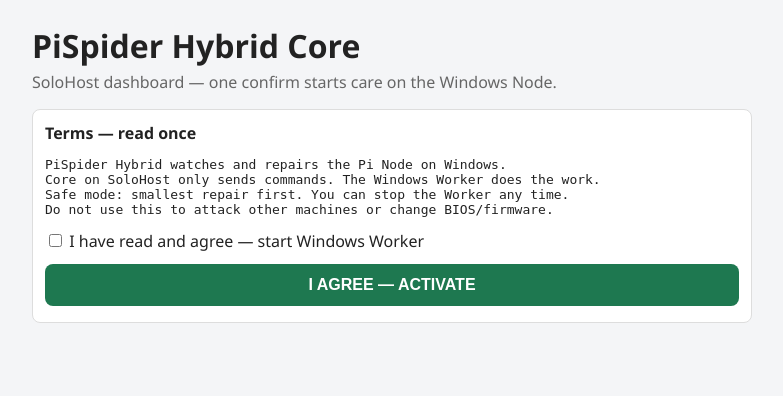
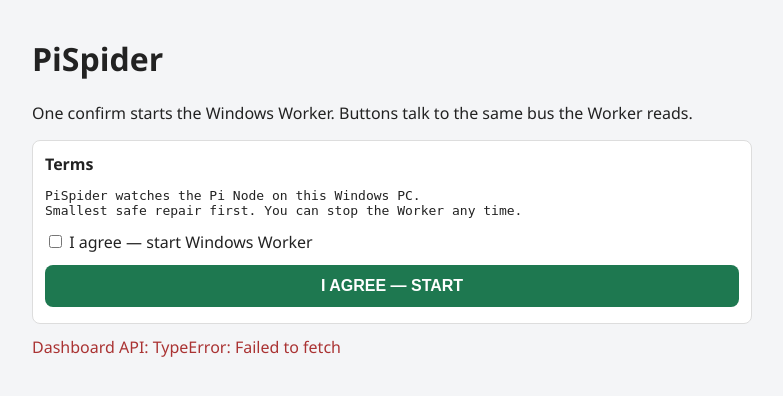
Before and after one commit to cannoi/PiSpider, a Flask app: page / in a window 1280 px wide. Shown: the top 396 px of the page, without its empty margins (248-1031 px from the left). Run offline with Flask 3, Linux system fonts and the light colour scheme; data that the repository does not hold is empty; parts of the project's set-up code (start-up, migrations or seed data) failed here and were passed over.

Commit message:
Update from ZIP

```diff
--- a/app.py
+++ b/app.py
@@ -37,9 +37,14 @@ def data_root() -> Path:
 
 
 def bus_dir() -> Path:
-    cfg = load_cfg()
-    d = Path(cfg.get("BusDir") or str(data_root() / "live"))
+    """Same folder LiveWorker reads: WindowsWorker/Data/live."""
+    d = worker_dir() / "Data" / "live"
     d.mkdir(parents=True, exist_ok=True)
+    legacy = data_root() / "live"
+    try:
+        legacy.mkdir(parents=True, exist_ok=True)
+    except Exception:
+        pass
     return d
 
 
@@ -61,16 +66,15 @@ def app_root() -> Path:
 
 
 def worker_dir() -> Path:
-    """WindowsWorker at SoloHost app root, fallback /data/WindowsWorker."""
-    for d in (app_root() / "WindowsWorker", data_root() / "WindowsWorker"):
-        try:
-            d.mkdir(parents=True, exist_ok=True)
-            return d
-        except Exception:
-            continue
-    d = data_root() / "WindowsWorker"
-    d.mkdir(parents=True, exist_ok=True)
-    return d
+    """Only one copy: SoloHost app root /WindowsWorker."""
+    d = app_root() / "WindowsWorker"
+    try:
+        d.mkdir(parents=True, exist_ok=True)
+        return d
+    except Exception:
+        d = data_root() / "WindowsWorker"
+        d.mkdir(parents=True, exist_ok=True)
+        return d
 
 
 def bundled_zip() -> Path | None:
@@ -244,7 +248,8 @@ def api_status():
             "packInstalled": bool(pack.get("Ready")),
             "packActivated": bool(pack.get("Activated")),
             "pack": pack,
-            "workerPath": str(data_root() / "WindowsWorker"),
+            "workerPath": str(worker_dir()),
+            "busPath": str(bus_dir()),
             "termsAccepted": bool((read_json(data_root() / "terms_accepted.json") or {}).get("Accepted")),
             "activateHint": load_cfg().get("WindowsActivateHint"),
         }
@@ -299,6 +304,16 @@ def try_start_windows_worker() -> dict:
         },
     )
     (wd / "START_NOW.flag").write_text(now_iso(), encoding="utf-8")
+    cmd = app_root() / "START_PISPIDER_WORKER.cmd"
+    try:
+        cmd.write_text(
+            "@echo off\r\n"
+            "cd /d \"%~dp0WindowsWorker\"\r\n"
+            "start \"\" powershell -NoProfile -ExecutionPolicy Bypass -File \".\\LiveWorker.ps1\"\r\n",
+            encoding="utf-8",
+        )
+    except Exception:
+        pass
 
     started = False
     method = "flag-only"
@@ -377,15 +392,20 @@ def health():
     return jsonify({"ok": True, "service": "pispider-core"})
 
 
+@app.get("/Activate_Worker.bat")
+def download_activate_bat():
+    wd = worker_dir()
+    p = wd / "Activate_Worker.bat"
+    if not p.is_file():
+        p.write_text(
+            "@echo off\r\ncd /d \"%~dp0\"\r\npowershell -NoProfile -ExecutionPolicy Bypass -File \".\\LiveWorker.ps1\"\r\n",
+            encoding="utf-8",
+        )
+    from flask import send_file
+    return send_file(p, as_attachment=True, download_name="Activate_Worker.bat")
+
+
 if __name__ == "__main__":
     c = load_cfg()
-    bus_dir()
     packs_dir()
-    try:
-        ensure_windows_worker()
-    except Exception as ex:
-        write_json(
-            data_root() / "install_state.json",
-            {"WorkerPack": {"Ready": False, "Activated": False, "Reason": str(ex), "UpdatedAt": now_iso()}},
-        )
-    app.run(host=c.get("Listen") or "0.0.0.0", port=int(c.get("Port") or 18770), debug=False)
+    app.run(host=c.get("Listen") or "0.0.0.0", port=int(c.get("Port") or 18770), debug=False, threaded=True)
--- a/templates/index.html
+++ b/templates/index.html
@@ -3,91 +3,102 @@
 <head>
   <meta charset="utf-8"/>
   <meta name="viewport" content="width=device-width, initial-scale=1"/>
-  <title>PiSpider Hybrid Core</title>
+  <title>PiSpider</title>
   <style>
     body { font-family: Segoe UI, sans-serif; background:#f4f5f7; color:#222; margin:0; }
     .wrap { max-width:720px; margin:0 auto; padding:16px; }
-    h1 { margin:8px 0 4px; }
-    .sub { color:#666; margin-bottom:16px; }
     button { font-size:16px; padding:12px 16px; margin:4px 4px 4px 0; border:0; border-radius:8px; cursor:pointer; }
     .go { background:#1e7850; color:#fff; width:100%; font-weight:700; }
     .sec { background:#fff; border:1px solid #ddd; border-radius:8px; padding:12px; margin:12px 0; }
     pre { white-space:pre-wrap; font-size:13px; }
-    .cmd { background:#111; color:#cfe; padding:10px; border-radius:6px; font-family:Consolas,monospace; font-size:12px; }
+    .err { color:#a33; }
     label { display:block; margin:8px 0; }
-    #panel { display:none; }
   </style>
 </head>
 <body>
 <div class="wrap">
-  <h1>PiSpider Hybrid Core</h1>
-  <div class="sub">SoloHost dashboard — one confirm starts care on the Windows Node.</div>
-
+  <h1>PiSpider</h1>
+  <p>One confirm starts the Windows Worker. Buttons talk to the same bus the Worker reads.</p>
   <div id="terms" class="sec">
-    <b>Terms — read once</b>
-    <pre>PiSpider Hybrid watches and repairs the Pi Node on Windows.
-Core on SoloHost only sends commands. The Windows Worker does the work.
-Safe mode: smallest repair first. You can stop the Worker any time.
-Do not use this to attack other machines or change BIOS/firmware.</pre>
-    <label><input id="agree" type="checkbox"> I have read and agree — start Windows Worker</label>
-    <button class="go" onclick="accept()">I AGREE — ACTIVATE</button>
+    <b>Terms</b>
+    <pre>PiSpider watches the Pi Node on this Windows PC.
+Smallest safe repair first. You can stop the Worker any time.</pre>
+    <label><input id="agree" type="checkbox"> I agree — start Windows Worker</label>
+    <button class="go" onclick="accept()">I AGREE — START</button>
   </div>
-
-  <div id="panel">
+  <div id="panel" style="display:none">
     <button class="go" onclick="cmd('SCAN')">START CARE</button>
-    <div style="margin-top:8px">
+    <div>
       <button onclick="cmd('PATROL')">Patrol</button>
       <button onclick="cmd('DIGEST')">Daily report</button>
       <button onclick="cmd('REPAIR')">Repair</button>
-      <button onclick="cmd('APPROVE')">Approve</button>
-      <button onclick="cmd('DENY')">Deny</button>
     </div>
-    <div class="sec"><b>NOW / DONE / NEXT</b><pre id="story">Loading…</pre></div>
-    <div class="sec">
-      <b>Worker folder on this SoloHost</b>
-      <div class="cmd">data/WindowsWorker/Activate_Worker.bat</div>
-      <div class="sub">If Worker stays OFF, run that file once on the Windows Node PC. After that, I AGREE starts it through the bus.</div>
+    <div class="sec"><b>NOW / DONE / NEXT</b><pre id="story">...</pre></div>
+    <p><a href="/Activate_Worker.bat">Download Activate_Worker.bat</a> (only if Worker stays OFF)</p>
   </div>
-  </div>
+  <div id="err" class="err"></div>
 </div>
 <script>
+const BASES = ['', 'http://127.0.0.1:18770'];
+async function api(path, opt){
+  let last = 'no response';
+  for (const b of BASES){
+    try {
+      const r = await fetch(b + path, Object.assign({
+        headers: {'Content-Type':'application/json'}
+      }, opt || {}));
+      const j = await r.json();
+      if (r.ok) return j;
+      last = j.error || ('HTTP ' + r.status);
+    } catch(e){ last = String(e); }
+  }
+  throw new Error(last);
+}
 async function refresh(){
-  const r = await fetch('/api/status').then(x=>x.json());
+  try {
+    const r = await api('/api/status');
+    document.getElementById('err').textContent = '';
     const agreed = !!r.termsAccepted;
     document.getElementById('terms').style.display = agreed ? 'none' : 'block';
     document.getElementById('panel').style.display = agreed ? 'block' : 'none';
     if (!agreed) return;
-  const alive = r.workerAlive;
-  const res = r.lastResult || {};
-  const pending = r.pending || {};
-  let lines = [];
+    const lines = [];
     lines.push('=== NOW ===');
-  lines.push(alive ? ('Worker ON  busy=' + !!r.workerBusy) : 'Worker starting / waiting for Windows…');
+    lines.push(r.workerAlive ? ('Worker ON busy=' + !!r.workerBusy) : 'Worker OFF');
+    lines.push('Bus: ' + (r.busPath || ''));
     lines.push('');
     lines.push('=== DONE ===');
-  if (res.Action) lines.push('Last: ' + res.Action + '  ' + (res.At||''));
-  if (res.Health) lines.push('Health: ' + res.Health);
-  if (res.Summary) lines.push(res.Summary);
-  if (!res.Action) lines.push('No result yet.');
+    const res = r.lastResult || {};
+    lines.push(res.Action ? (res.Action + ' ' + (res.At||'') + ' ' + (res.Summary||'')) : 'No result yet');
+    if (res.Health) lines.push('Health ' + res.Health);
     lines.push('');
     lines.push('=== NEXT ===');
-  if (!alive) lines.push('Accepted. If still OFF after 20s: run Activate_Worker.bat once on Windows.');
-  else if (pending.Action) lines.push('Approval needed: ' + pending.Action);
-  else lines.push('Worker is live. Press START CARE or wait.');
+    const cmd = r.lastCommand || {};
+    lines.push(cmd.Action ? ('Last command ' + cmd.Action) : 'Press START CARE');
+    if (!r.workerAlive) lines.push('If OFF: run WindowsWorker\\Activate_Worker.bat once, then press START CARE again.');
     document.getElementById('story').textContent = lines.join('\n');
+  } catch(e){
+    document.getElementById('err').textContent = 'Dashboard API: ' + e.message;
+  }
 }
 async function accept(){
-  if (!document.getElementById('agree').checked) { alert('Tick the checkbox first.'); return; }
-  const r = await fetch('/api/accept-terms', {method:'POST', headers:{'Content-Type':'application/json'}, body: JSON.stringify({accepted:true})}).then(x=>x.json());
-  alert(r.hint || 'Activated');
+  if (!document.getElementById('agree').checked) { alert('Tick the checkbox.'); return; }
+  try {
+    const r = await api('/api/accept-terms', {method:'POST', body: JSON.stringify({accepted:true})});
+    await api('/api/command', {method:'POST', body: JSON.stringify({action:'SCAN'})});
+    alert(r.hint || 'Started. If Worker is OFF, run Activate_Worker.bat once.');
     refresh();
+  } catch(e){ document.getElementById('err').textContent = e.message; }
 }
 async function cmd(action){
-  await fetch('/api/command', {method:'POST', headers:{'Content-Type':'application/json'}, body: JSON.stringify({action})});
+  try {
+    const r = await api('/api/command', {method:'POST', body: JSON.stringify({action})});
+    document.getElementById('err').textContent = r.ok ? ('Sent ' + action) : (r.error||'fail');
     refresh();
+  } catch(e){ document.getElementById('err').textContent = e.message; }
 }
 refresh();
-setInterval(refresh, 4000);
+setInterval(refresh, 5000);
 </script>
 </body>
 </html>
```
Also changed, not shown: docker-compose.yml (+3 -13 lines), 1 other file. Lines whose indentation alone changed are shown as unchanged.
